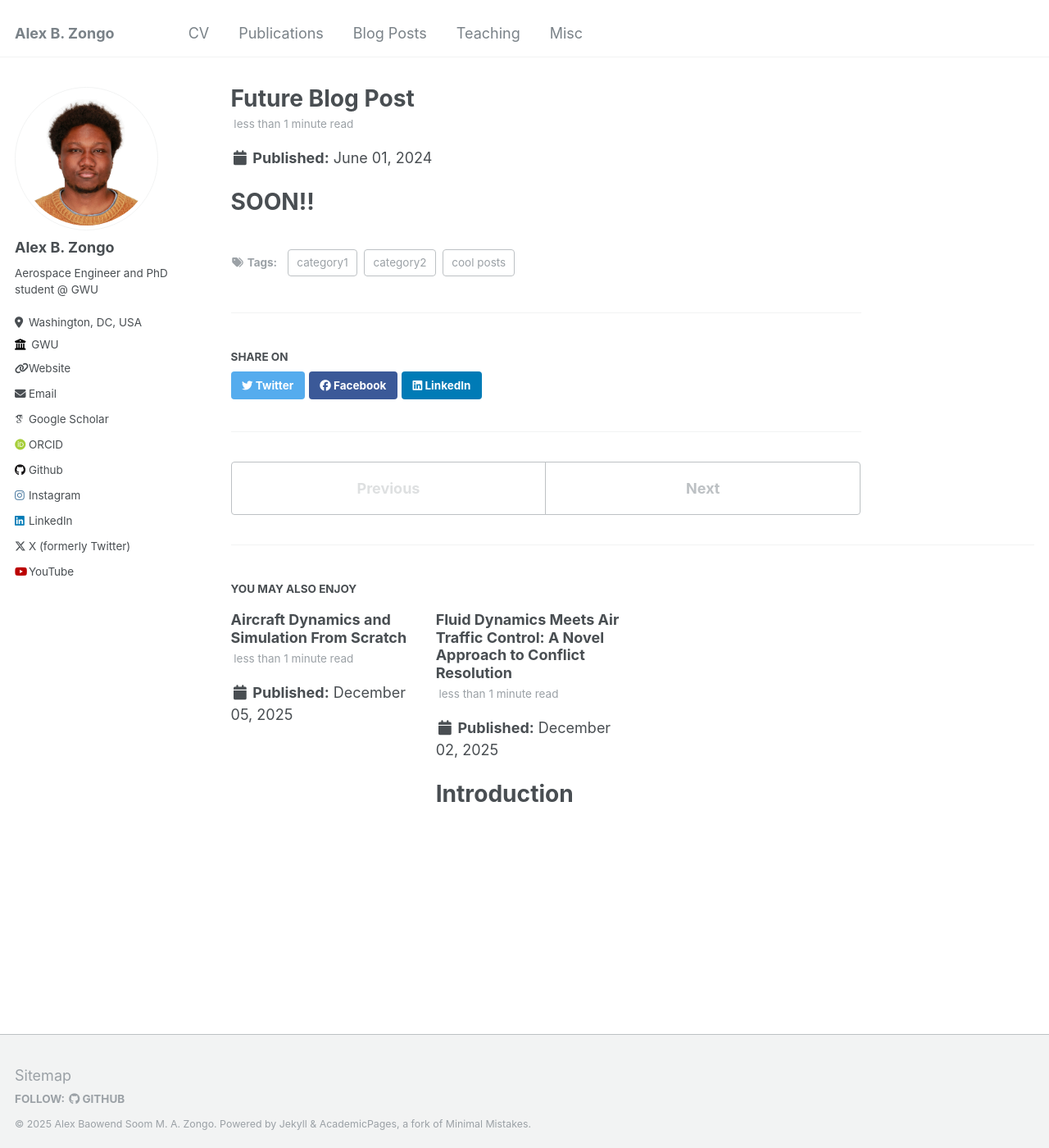
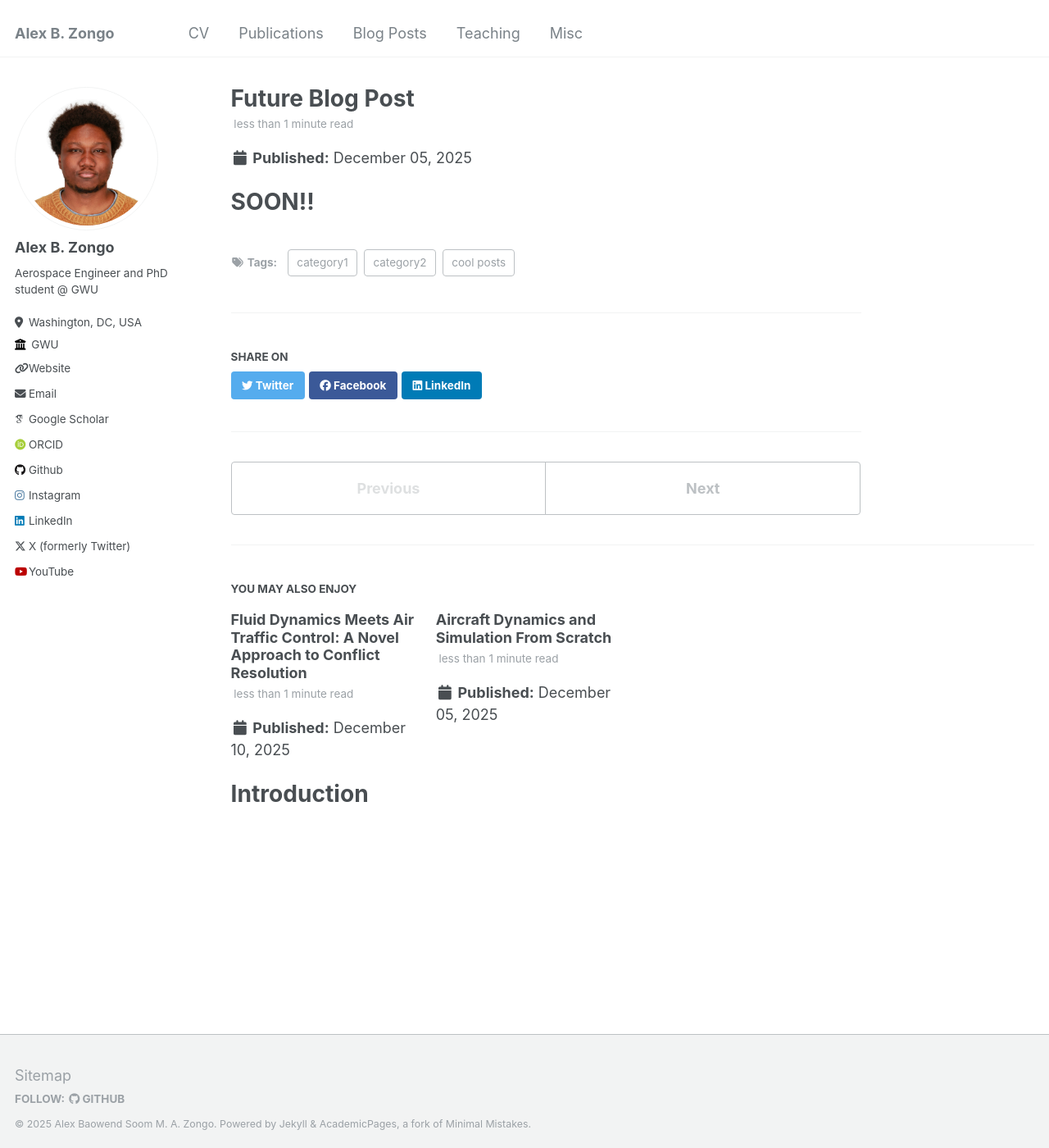
Before and after one commit to Alex-Zongo/alex-zongo.github.io, a Jekyll site: the page built from _posts/2024-06-01-future-post.md, in a window 1280 px wide and 1400 px high. Shown: the whole window at 82% size. Built offline with Jekyll 4.4.1, drawn with Linux system fonts in a browser that asks for light colours; some web fonts are replaced.

Commit message:
update blog

```diff
--- a/_posts/2024-06-01-future-post.md
+++ b/_posts/2024-06-01-future-post.md
@@ -1,7 +1,7 @@
 ---
 title: 'Future Blog Post'
-date: 2024-06-01
-permalink: /posts/2024/06/blog-post-4/
+date: 2025-12-5
+permalink: /posts/2025/12/future-blog-post/
 tags:
   - cool posts
   - category1
--- a/_posts/2025-12-04-atc-fluid-dynamics.md
+++ b/_posts/2025-12-04-atc-fluid-dynamics.md
@@ -1,6 +1,6 @@
 ---
 title: 'Fluid Dynamics Meets Air Traffic Control: A Novel Approach to Conflict Resolution'
-date: 2025-12-02
+date: 2025-12-10
 permalink: /posts/2025/12/atc-fluid-dynamics/
 tags:
   - air-traffic-control
```
